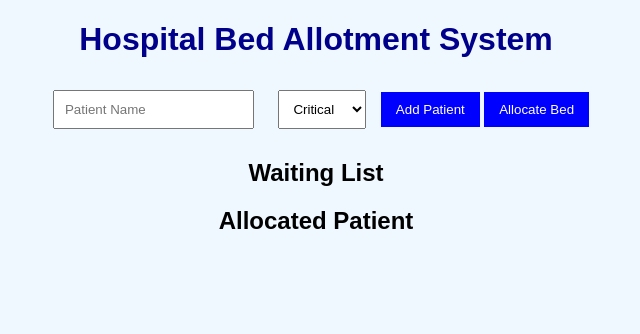
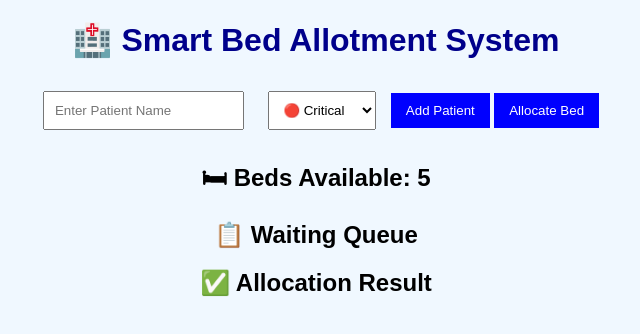
Before and after one commit to nikki-2207/Hospital-Bed-Allotment-System-Using-Priority-Queues, a plain HTML site: page index.html in a window 1280 px wide. Shown: the whole page, without its empty margins (324-964 px from the left). Drawn offline with Linux system fonts and the light colour scheme.

Commit message:
Update index.html

```diff
--- a/index.html
+++ b/index.html
@@ -1,31 +1,47 @@
 <!DOCTYPE html>
 <html>
 <head>
-  <title>Hospital Bed Allotment</title>
+  <title>Smart Hospital System</title>
   <link rel="stylesheet" href="style.css">
 </head>
 <body>
 
-<h1>Hospital Bed Allotment System</h1>
+<div class="container">
 
-<div class="form">
-  <input type="text" id="name" placeholder="Patient Name">
+  <h1>🏥 Smart Bed Allotment System</h1>
+
+  <!-- FORM -->
+  <div class="card">
+    <input type="text" id="name" placeholder="Enter Patient Name">
 
     <select id="priority">
-    <option value="3">Critical</option>
-    <option value="2">Serious</option>
-    <option value="1">Normal</option>
+      <option value="3">🔴 Critical</option>
+      <option value="2">🟡 Serious</option>
+      <option value="1">🟢 Normal</option>
     </select>
 
     <button onclick="addPatient()">Add Patient</button>
     <button onclick="allocateBed()">Allocate Bed</button>
   </div>
 
-<h2>Waiting List</h2>
+  <!-- DASHBOARD -->
+  <div class="dashboard">
+    <h2>🛏 Beds Available: <span id="beds">5</span></h2>
+  </div>
+
+  <!-- QUEUE -->
+  <div class="queue">
+    <h2>📋 Waiting Queue</h2>
     <ul id="list"></ul>
+  </div>
 
-<h2>Allocated Patient</h2>
+  <!-- RESULT -->
+  <div class="result">
+    <h2>✅ Allocation Result</h2>
     <p id="result"></p>
+  </div>
+
+</div>
 
 <script src="script.js"></script>
 </body>
```
Lines whose indentation alone changed are shown as unchanged.
